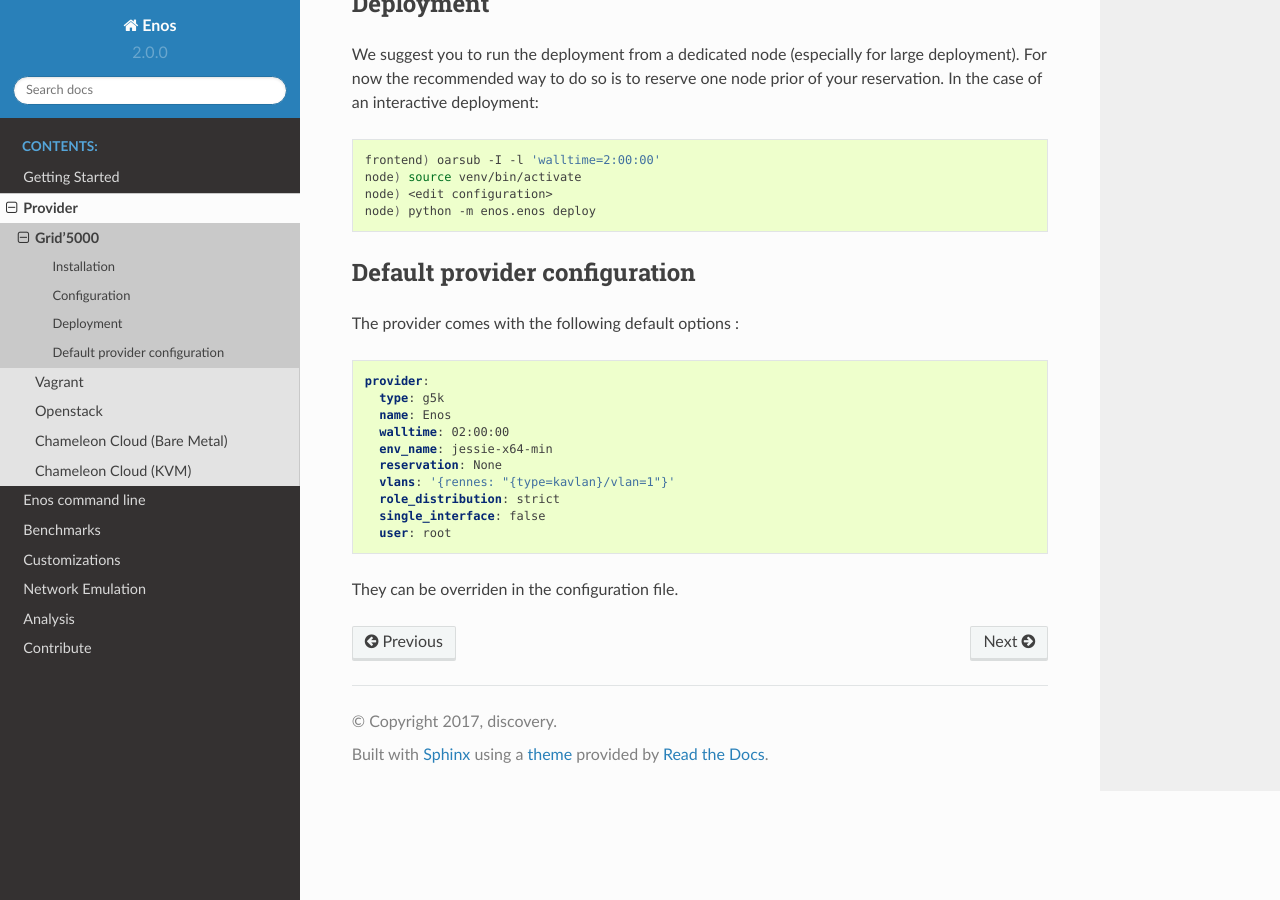
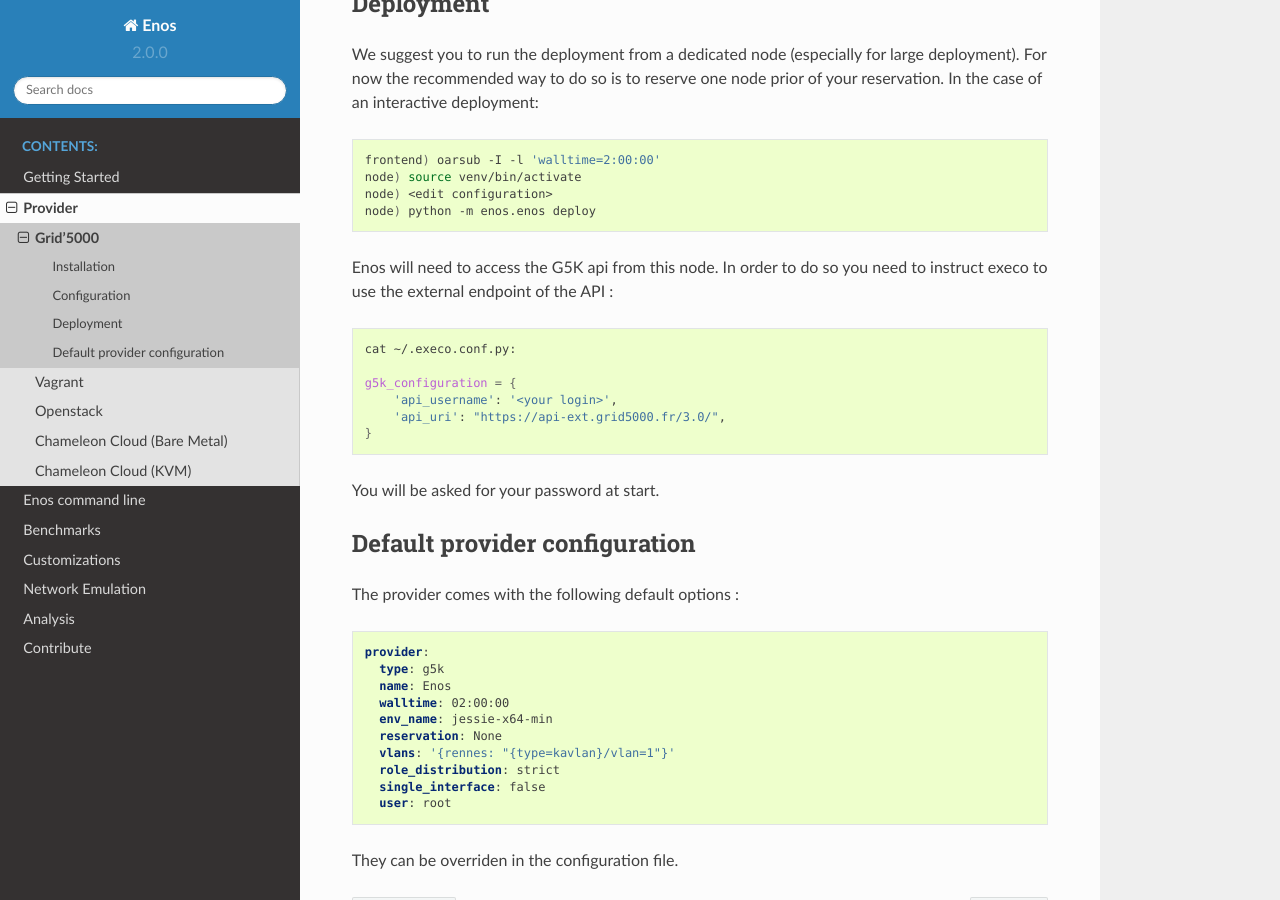
Before and after one commit to BeyondTheClouds/enos, a Sphinx documentation site: the page built from docs/provider/grid5000.rst, in a window 1280 px wide and 900 px high, scrolled down 589 px. Built offline with Sphinx 7.4.7 and the Read the Docs theme 2.0.0, drawn with Linux system fonts in a browser that asks for light colours.

Commit message:
Fix #135

```diff
--- a/docs/provider/grid5000.rst
+++ b/docs/provider/grid5000.rst
@@ -42,6 +42,19 @@
     node) <edit configuration>
     node) python -m enos.enos deploy
 
+Enos will need to access the G5K api from this node. In order to do so you need
+to instruct execo to use the external endpoint of the API :
+
+.. code-block:: bash
+
+    cat ~/.execo.conf.py:
+
+    g5k_configuration = {
+        'api_username': '<your login>',
+        'api_uri': "https://api-ext.grid5000.fr/3.0/",
+    }
+
+You will be asked for your password at start.
 
 Default provider configuration
 -------------------------------
```
